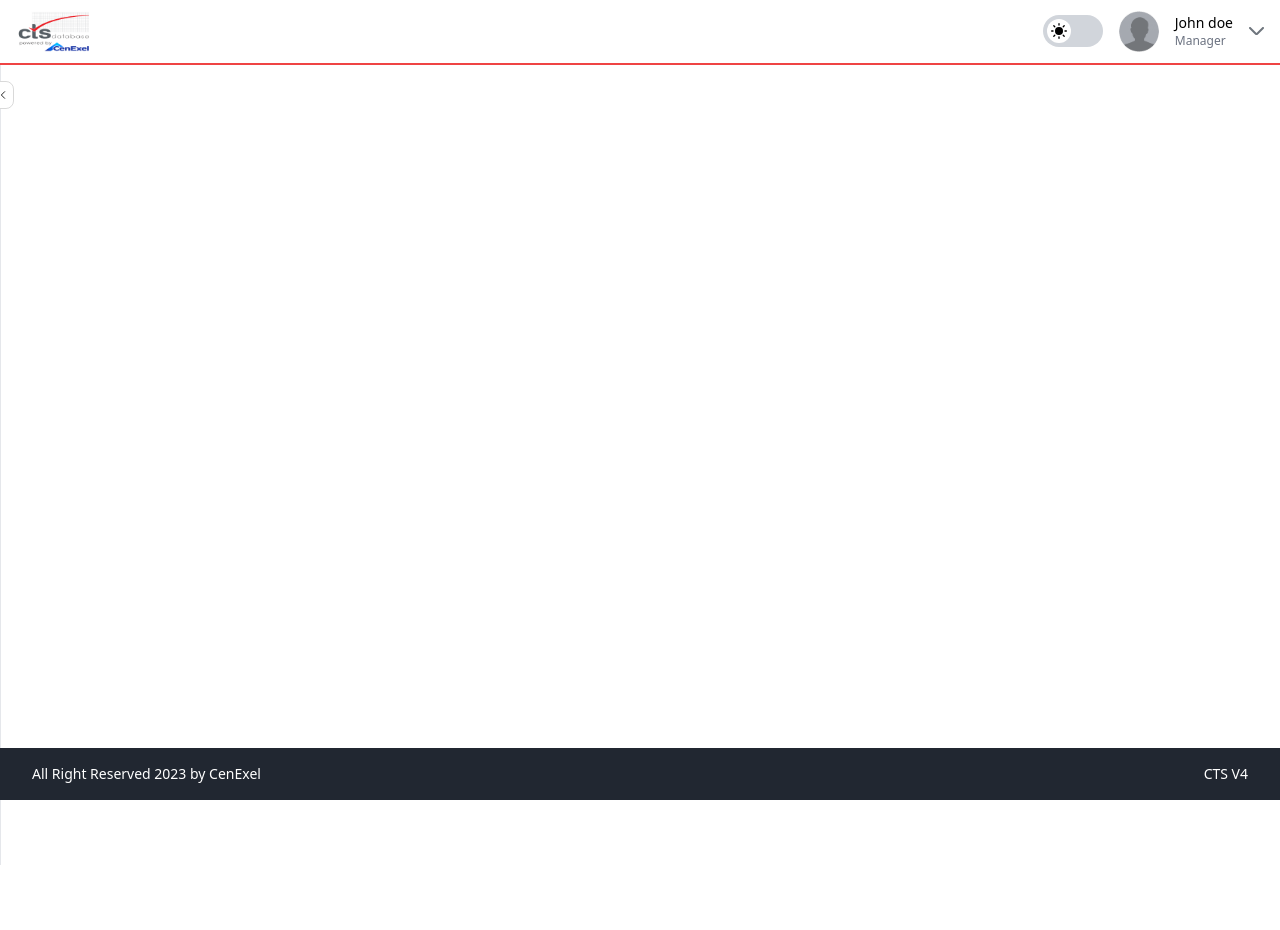
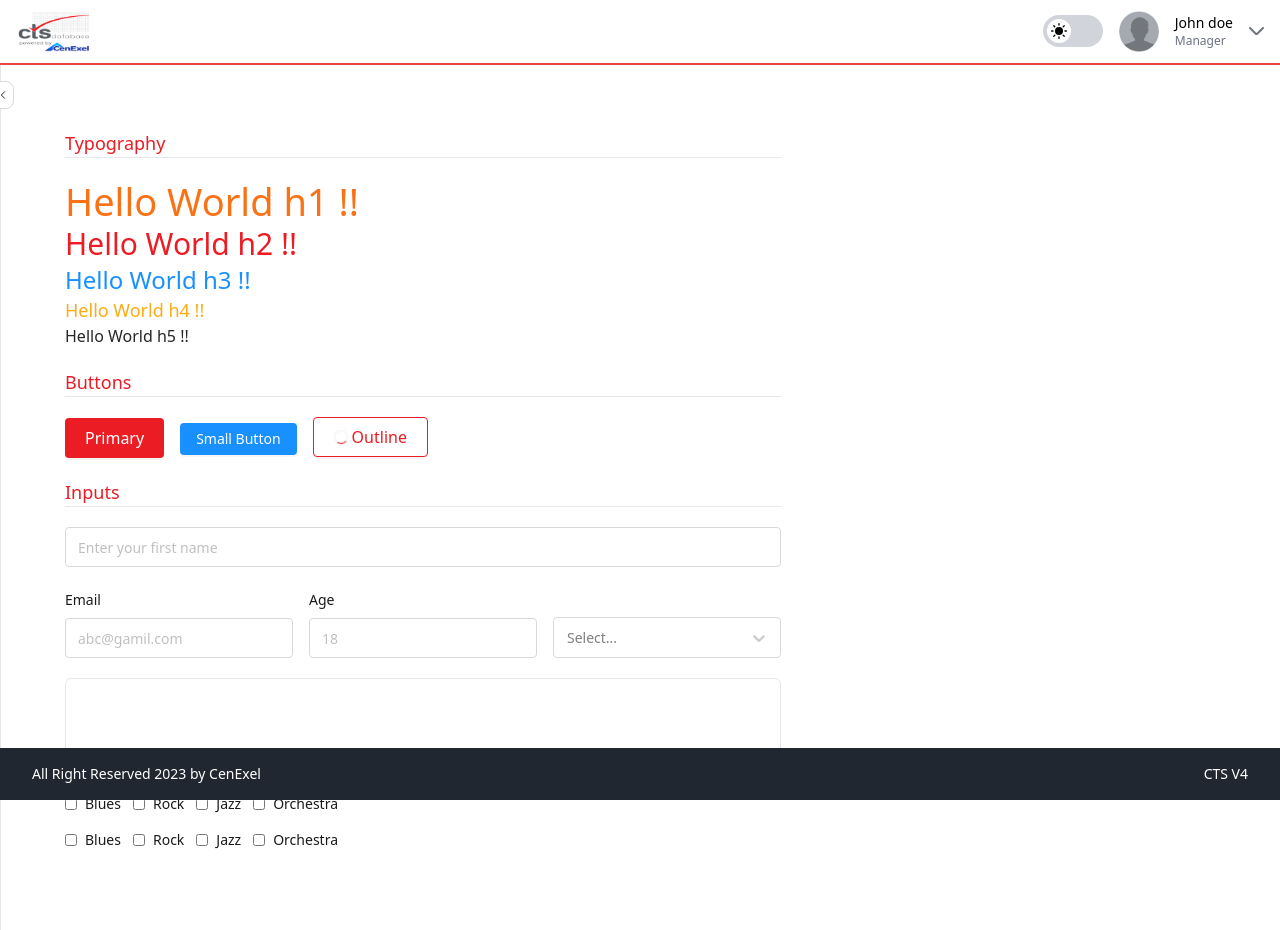
Before and after one commit to Dhruba59/cts, a Next.js app: page /dashboard in a window 1280 px wide. Before the commit the page ends 865 px from the top, so only its background shows below. Built offline with nearby package versions, Linux system fonts and the light colour scheme.

Commit message:
build_issue_identified

```diff
--- a/src/app/(main)/dashboard/page.tsx
+++ b/src/app/(main)/dashboard/page.tsx
@@ -1,9 +1,54 @@
-import LoginForm from "@/features/auth/login-form";
-import Image from "next/image";
-import heroImage from "@/assets/image/heroImage.png";
+"use client";
+import Select from "@/components/ui/Select";
+import Button from "@/components/ui/button";
+import Input from "@/components/ui/input";
+import { RadioButton, RadioGroup } from "@/components/ui/radio";
+import { Textarea } from "@/components/ui/textarea";
+import { useMemo, useState } from "react";
+import Checkbox, { CheckboxGroup } from "@/components/ui/checkbox";
+import Toggle from "@/components/ui/toggle";
+import { USER_COLUMN, USERS } from "@/components/table/mockData";
+import SimpleTable from "@/components/table/simpleTable";
 
-const LoginPage = () => {
-  return <main className="h-fill flex pt-6 md:pt-0 overflow-hidden"></main>;
-};
+export default function Dashboard() {
+  const options = [
+    { value: "blues", label: "Blues" },
+    { value: "rock", label: "Rock" },
+    { value: "jazz", label: "Jazz" },
+    { value: "orchestra", label: "Orchestra" }
+  ];
 
-export default LoginPage;
+  const columns = useMemo(() => USER_COLUMN, []);
+  const data = useMemo(() => USERS, []);
+
+  return (
+    <main className="p-16">
+      <p className="mb-5 border-b text-lg text-primary"> Typography</p>
+      <h1 className="text-orange-500">Hello World h1 !!</h1>
+      <h2 className="text-primary">Hello World h2 !!</h2>
+      <h3 className="text-secondary">Hello World h3 !!</h3>
+      <h4 className="text-warning">Hello World h4 !!</h4>
+      <h5 className="text-neutral-black">Hello World h5 !!</h5>
+      <p className="my-5 border-b text-lg text-primary">Buttons</p>
+      <Button>Primary</Button>
+      <Button variant="secondary" size="small" className="mx-4 outline-primary">
+        Small Button
+      </Button>
+      <Button variant="outline" loading>
+        Outline
+      </Button>
+
+      <p className="my-5 border-b text-lg text-primary"> Inputs</p>
+      <Input placeholder="Enter your first name" />
+      <div className="grid grid-cols-3 items-end gap-4 my-5">
+        <Input placeholder="abc@gamil.com" label="Email" />
+        <Input placeholder="18" label="Age" type="number" />
+        <Select options={options} />
+      </div>
+      <Textarea />
+      <Checkbox id="terms">Accept terms and condition</Checkbox>
+      <CheckboxGroup options={options} className="flex gap-3 my-4" />
+      <CheckboxGroup options={options} className="flex gap-3 my-4" />
+    </main>
+  );
+}
--- a/src/components/header/header.tsx
+++ b/src/components/header/header.tsx
@@ -23,7 +23,7 @@ const Header = () => {
   const [isPopupOpen, setIsPopupOpen] = useState<boolean>(false);
   const { isSidebarOpen, setIsSidebarOpen } = useSidebarContext();
   const [isDark, setIsDark] = useState<boolean>();
-  //localStorage.getItem(STORAGE_CONSTANT.THEME) === THEME_COLOR_ENUM.DARK
+  //localStorage.getItem(STORAGE_CONSTANT.THEME) === THEME_COLOR_ENUM.DARK;
 
   const handleTogglePopup = () => {
     setIsPopupOpen(!isPopupOpen);
```
